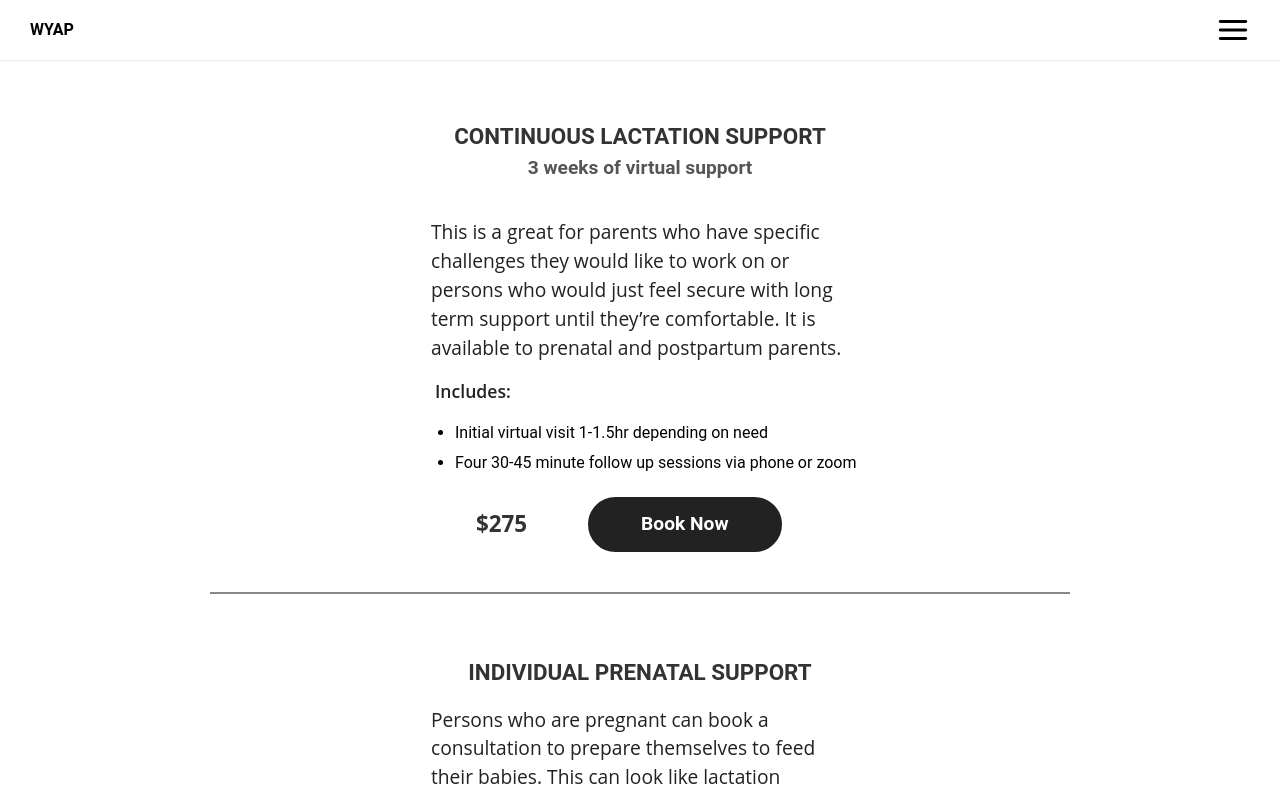
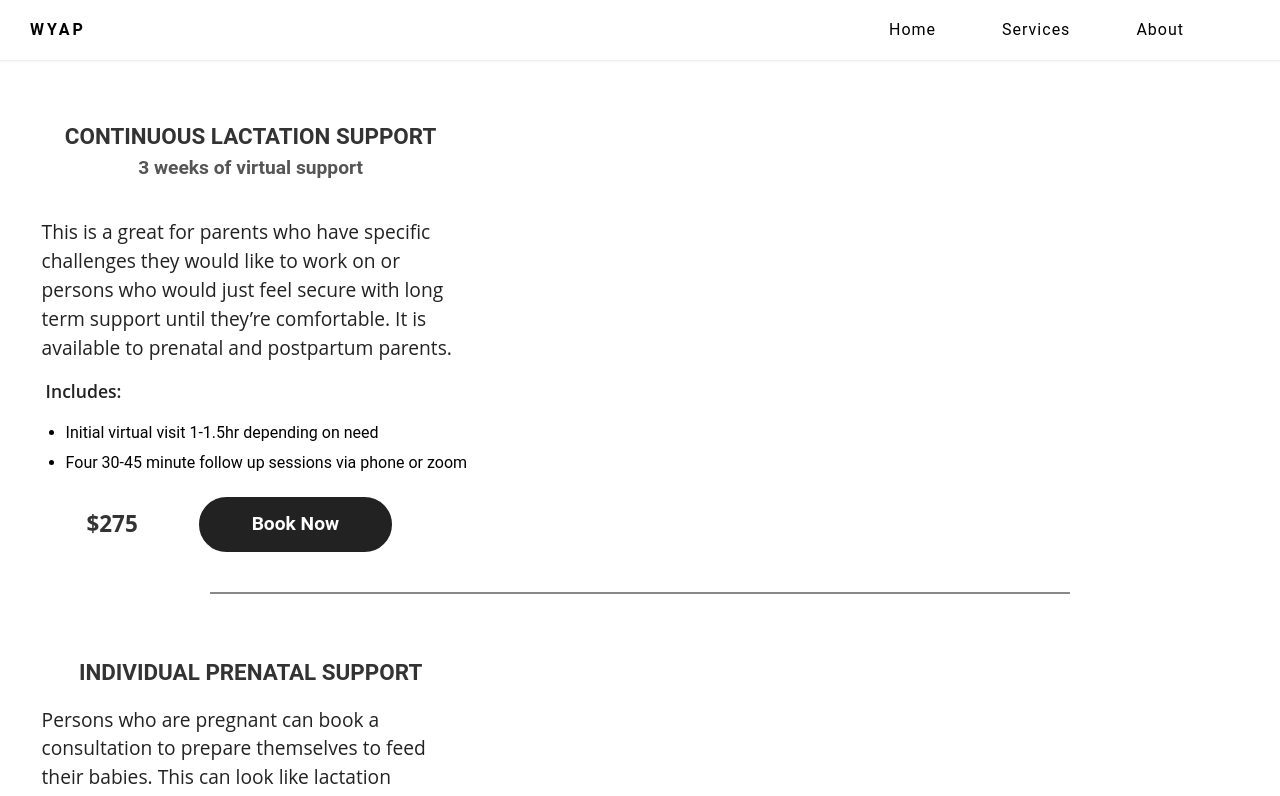
Before and after one commit to dwainejade/wyal, a React (Vite) app: page /services in a window 1280 px wide. Shown: the top 796 px of the page. Built offline with nearby package versions, Linux system fonts and the light colour scheme.

Commit message:
nav styled

```diff
--- a/src/Components/Footer.scss
+++ b/src/Components/Footer.scss
@@ -21,7 +21,7 @@
   color: #444;
 }
 .links a:hover {
-  color: rgb(197, 68, 68);
+  color: salmon;
 }
 
 .footer-title {
--- a/src/Components/Home/About.scss
+++ b/src/Components/Home/About.scss
@@ -16,14 +16,14 @@
 }
 
 .about-title {
-  font-size: 2rem;
+  font-size: 1.8rem;
   font-weight: bold;
   color: #333;
   text-transform: uppercase;
 }
 
 .about-caption {
-  font-size: 1.4rem;
+  font-size: 1.2em;
   color: #222;
   margin-bottom: 1.4rem;
   text-align: left;
--- a/src/Components/Home/Hero.scss
+++ b/src/Components/Home/Hero.scss
@@ -11,7 +11,7 @@
   margin: 0 auto;
 
   .hero-title {
-    font-size: 2rem;
+    font-size: 1.8rem;
     font-weight: bold;
     color: #333;
     text-transform: uppercase;
--- a/src/Components/Home/Services.scss
+++ b/src/Components/Home/Services.scss
@@ -2,7 +2,6 @@
   position: relative;
   width: 100vw;
   height: 100%;
-  // min-height: 100vh;
   display: flex;
   flex-direction: column;
   justify-content: center;
@@ -11,7 +10,7 @@
 
 .services-con {
   max-width: 450px;
-  margin: 40px auto;
+  margin: 40px 0;
 }
 
 .card-wrapper {
--- a/src/Components/Nav.jsx
+++ b/src/Components/Nav.jsx
@@ -1,9 +1,15 @@
-import React from "react";
+import React, { useState } from "react";
 import "./Nav.scss";
-import { FiMenu } from "react-icons/fi";
 import { Link } from "react-router-dom";
+import { useNavigate } from "react-router-dom";
 
 function Nav() {
+  let navigate = useNavigate();
+  const [isOpen, setIsOpen] = useState(false);
+  const toggleMenu = () => {
+    setIsOpen(!isOpen);
+  };
+  console.log(isOpen);
   return (
     <div className="nav-wrapper">
       <Link to="/">
@@ -11,7 +17,40 @@ function Nav() {
           WYAP
         </span>
       </Link>
-      <FiMenu fontSize={34} />
+      <div className={`burger ${isOpen ? "active" : ""}`} onClick={toggleMenu}>
+        <div className="bar" />
+        <div className="bar" />
+        <div className="bar" />
+      </div>
+      <ul className={`nav-links ${isOpen ? "active" : ""}`}>
+        <li
+          className="link"
+          onClick={() => {
+            navigate("/");
+            toggleMenu();
+          }}
+        >
+          Home
+        </li>
+        <li
+          className="link"
+          onClick={() => {
+            navigate("services");
+            toggleMenu();
+          }}
+        >
+          Services
+        </li>
+        <li
+          className="link"
+          onClick={() => {
+            navigate("about");
+            toggleMenu();
+          }}
+        >
+          About
+        </li>
+      </ul>
     </div>
   );
 }
--- a/src/Components/Nav.scss
+++ b/src/Components/Nav.scss
@@ -9,7 +9,96 @@
   background-color: #fff;
   z-index: 2;
   box-shadow: rgba(0, 0, 0, 0.1) 0px 1px 2px 0px;
+
+  .logo {
+    font-weight: 600;
+    letter-spacing: 3px;
+  }
+  .burger {
+    display: none;
+    cursor: pointer;
+    transition: all 0.3s ease-in-out;
+    .bar {
+      display: block;
+      width: 30px;
+      height: 2px;
+      background-color: #000;
+      margin: 5px;
+      transition: all 0.3s ease-in-out;
+    }
+  }
+  .burger.active {
+    transform: translateX(-6px);
+    display: flex;
+    justify-content: center;
+    align-items: center;
+    align-self: center;
+    .bar:nth-child(1) {
+      transform: rotate(45deg) translateX(10px);
+    }
+    .bar:nth-child(2) {
+      opacity: 0;
+      // opacity: 1;
+    }
+    .bar:nth-child(3) {
+      transform: rotate(-45deg) translateX(10px);
+      // background-color: salmon;
+    }
+  }
 }
-.logo {
-  font-weight: 600;
+
+.nav-links {
+  margin: 0;
+  padding: 0;
+  display: flex;
+  justify-content: space-evenly;
+  align-items: center;
+  width: 35%;
+
+  .link {
+    list-style: none;
+    cursor: pointer;
+    letter-spacing: 1px;
+  }
 }
+
+@media screen and (max-width: 600px) {
+  .burger {
+    display: block !important;
+  }
+  .nav-links {
+    display: none;
+  }
+  .nav-links {
+    position: absolute;
+    opacity: 0;
+    right: -100%;
+    top: 62px;
+    transition: all ease-in-out 0.3s;
+    display: flex;
+    flex-direction: column;
+    .link {
+      display: flex;
+      height: 50px;
+      justify-content: center;
+      align-items: center;
+      transition: transform ease 0.2s;
+      &:hover {
+        color: salmon;
+        font-weight: bold;
+      }
+    }
+  }
+  .burger.active {
+    position: absolute;
+    right: 30px;
+  }
+  .nav-links.active {
+    position: absolute;
+    opacity: 1;
+    background-color: #fff;
+    transform: translateX(-500px);
+    width: 300px;
+    box-shadow: rgba(17, 12, 46, 0.15) 0px 48px 100px 0px;
+  }
+}
--- a/src/pages/ServicePage.scss
+++ b/src/pages/ServicePage.scss
@@ -11,7 +11,7 @@
 
 .service-con {
   max-width: 450px;
-  margin: 40px auto;
+  margin: 40px 0;
 }
 
 .service-image {
```
